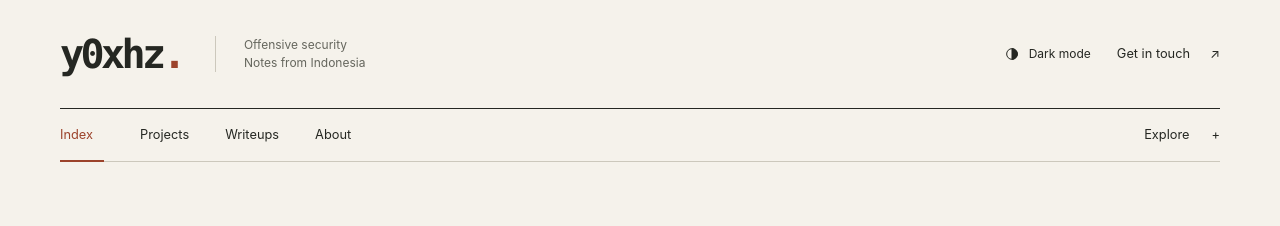
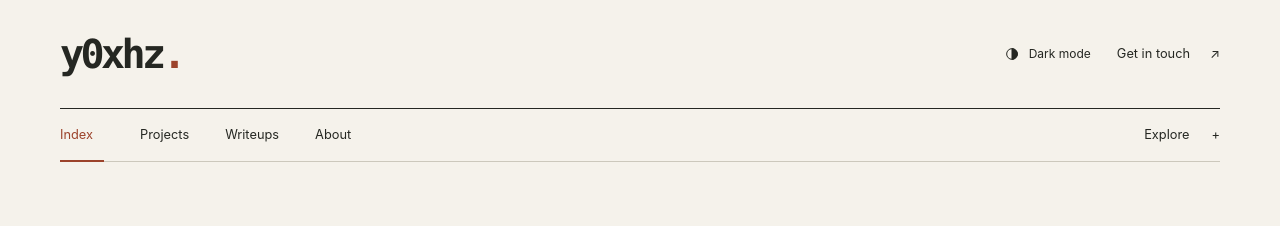
Before and after one commit to y0xhz/y0xhz.github.io, a Jekyll site: the page built from index.md, in a window 1280 px wide. Shown: the top 226 px of the page. Built offline with Jekyll 4.4.1, drawn with Linux system fonts in a browser that asks for light colours.

Commit message:
Remove the header tagline beside the wordmark

```diff
--- a/_layouts/default.html
+++ b/_layouts/default.html
@@ -31,7 +31,6 @@
   <header class="site-header">
     <div class="masthead">
       <a class="wordmark" href="{{ '/' | relative_url }}" aria-label="y0xhz — home">y0xhz<span aria-hidden="true">.</span></a>
-      <span class="masthead-note">Offensive security<br>Notes from Indonesia</span>
       <div class="header-actions">
         <button class="theme-toggle" type="button" aria-pressed="false" hidden>
           <svg viewBox="0 0 24 24" width="16" height="16" fill="none" stroke="currentColor" stroke-width="1.5" aria-hidden="true"><circle cx="12" cy="12" r="8"/><path d="M12 4a8 8 0 0 1 0 16Z" fill="currentColor"/></svg>
--- a/assets/css/style.scss
+++ b/assets/css/style.scss
@@ -65,7 +65,6 @@ th { font-weight: 600; }
 .masthead { min-height: 108px; display: flex; gap: 32px; align-items: center; }
 .wordmark, .footer-signature { font: 700 2.5rem/1 var(--mono); letter-spacing: -.09em; text-decoration: none; }
 .wordmark span, .footer-signature span { color: var(--accent); }
-.masthead-note { padding-left: 28px; border-left: 1px solid var(--rule); font-size: .75rem; line-height: 1.5; color: var(--muted); }
 .header-actions { margin-left: auto; display: flex; align-items: center; gap: 26px; }
 .theme-toggle { display: inline-flex; align-items: center; gap: 9px; min-height: 44px; padding: 8px 0; border: 0; background: none; font-size: .75rem; }
 .theme-toggle[aria-pressed="true"] { color: var(--accent); }
@@ -222,7 +221,6 @@ th { font-weight: 600; }
 @media (max-width: 760px) {
   .site-header, .site-main, .site-footer { width: calc(100% - 40px); }
   .masthead { min-height: 90px; gap: 20px; }
-  .masthead-note { display: none; }
   .wordmark { font-size: 2rem; }
   .header-actions { gap: 20px; }
   .header-contact { font-size: .75rem; gap: 8px; }
```
